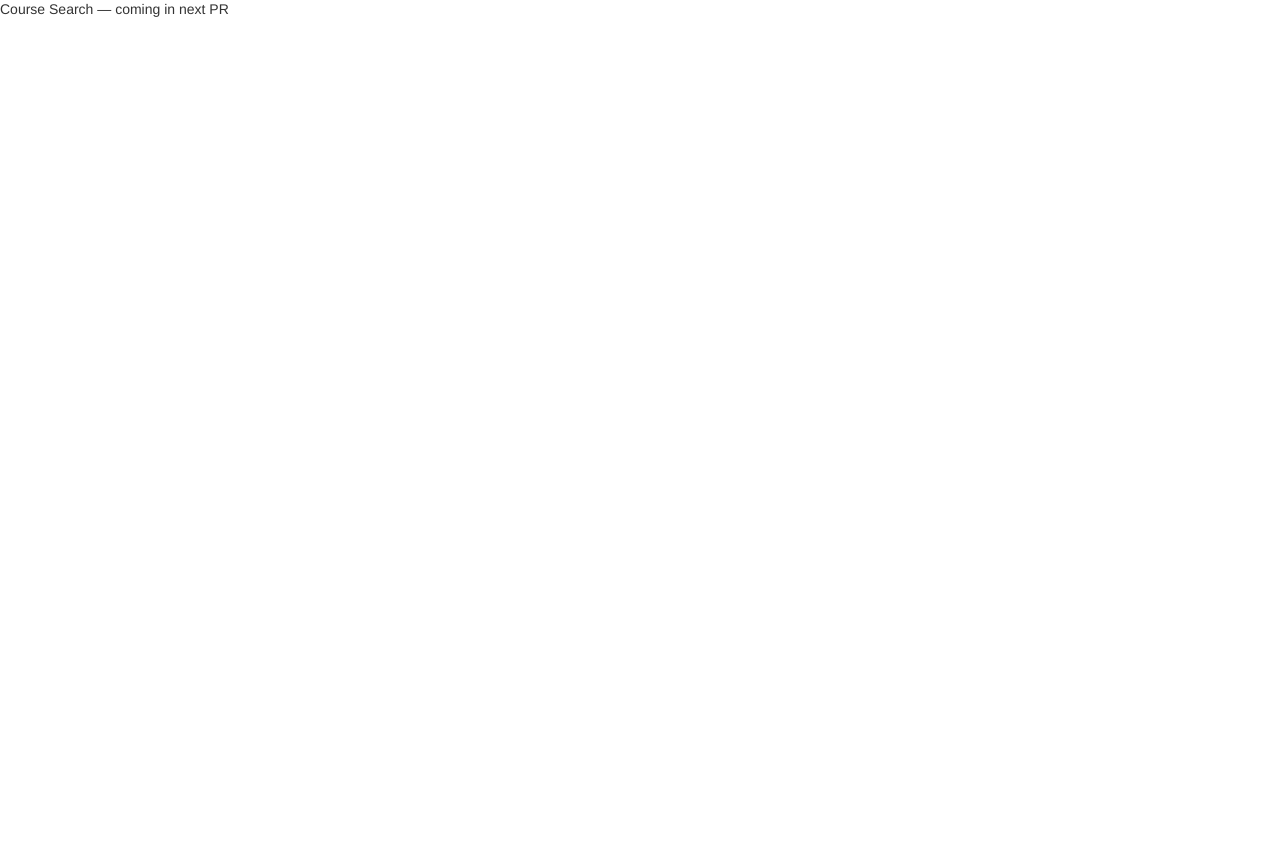
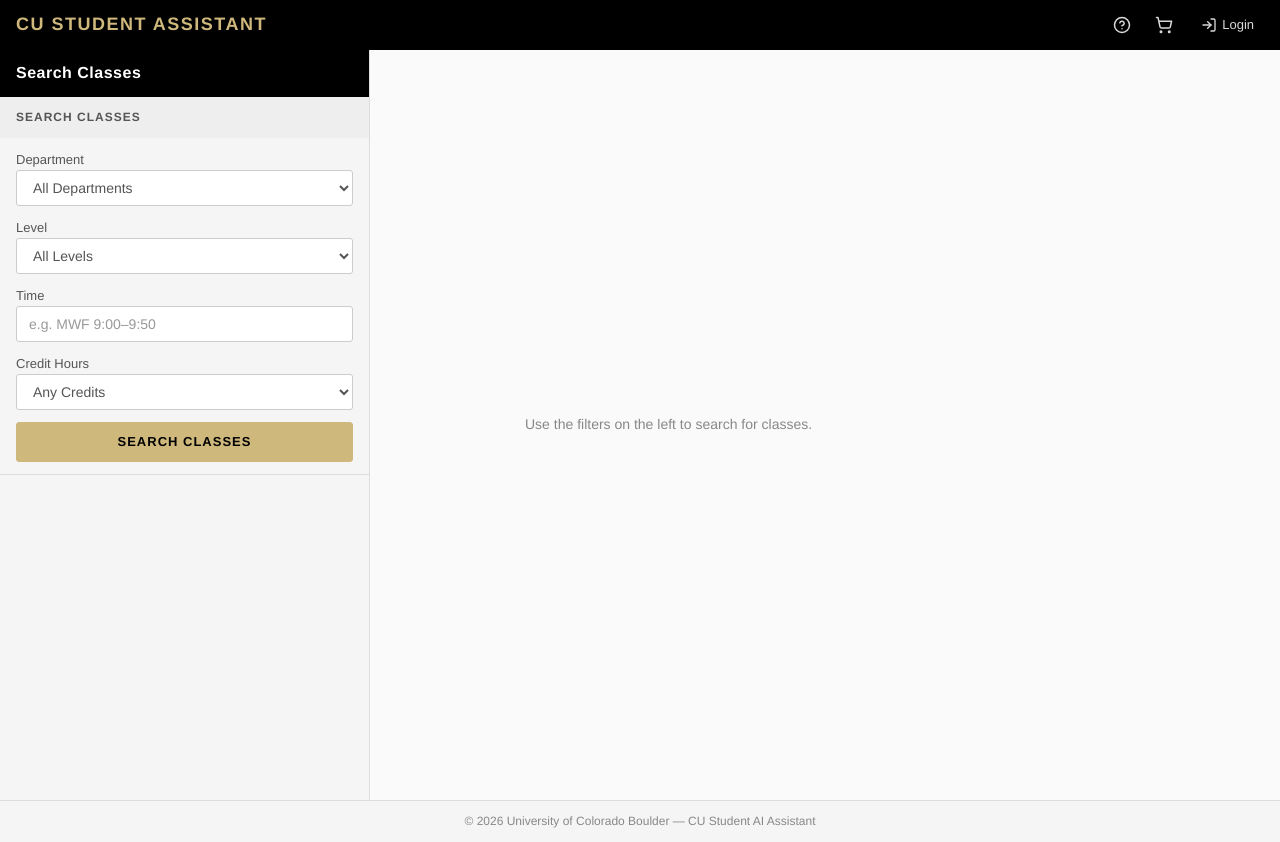
Before and after one commit to Andrewcook08/cu-student-ai-assistant, a Vue app in the folder frontend/: page / in a window 1280 px wide. Before the commit the page ends 800 px from the top, so only its background shows below. Built offline with nearby package versions, Linux system fonts and the light colour scheme.

Commit message:
CUAI-57: Layout shell — header, filter sidebar, footer (FE-002)
Co-Authored-By: Claude Sonnet 4.6 <noreply@anthropic.com>

```diff
--- /dev/null
+++ b/frontend/src/components/layout/AppFooter.vue
@@ -0,0 +1,5 @@
+<template>
+  <footer style="text-align: center; padding: 12px 16px; font-size: 12px; color: #888; border-top: 1px solid #ddd; background: #f5f5f5;">
+    &copy; {{ new Date().getFullYear() }} University of Colorado Boulder &mdash; CU Student AI Assistant
+  </footer>
+</template>
--- /dev/null
+++ b/frontend/src/components/layout/AppHeader.vue
@@ -0,0 +1,37 @@
+<script setup lang="ts">
+import { HelpCircle, ShoppingCart, LogIn, LogOut } from 'lucide-vue-next'
+import { useAuthStore } from '@/stores/authStore'
+
+const auth = useAuthStore()
+</script>
+
+<template>
+  <header class="banner" role="banner">
+    <h1 class="banner__title">CU STUDENT ASSISTANT</h1>
+    <div class="banner__icons">
+      <a href="https://www.colorado.edu/registrar" class="header-icon" target="_blank" title="Help">
+        <HelpCircle :size="18" aria-hidden="true" />
+        <span class="sr-only">Help</span>
+      </a>
+      <a href="#" class="header-icon" title="Cart">
+        <ShoppingCart :size="18" aria-hidden="true" />
+        <span class="sr-only">Cart</span>
+      </a>
+    </div>
+    <div class="banner__auth">
+      <a v-if="!auth.isAuthenticated" href="#" class="anon-only" @click.prevent="() => {}">
+        <LogIn :size="16" aria-hidden="true" />
+        Login
+      </a>
+      <div v-else class="authed-only" style="display: inline-flex; align-items: center; color: #fff; padding: 8px 10px; font-size: 13px;">
+        Welcome, <span class="user-name" style="margin-left: 4px;">{{ auth.userName }}</span>
+      </div>
+    </div>
+    <div v-if="auth.isAuthenticated" class="banner__logout_icon">
+      <a href="#" class="header-icon logout-btn" @click.prevent="auth.logout()" title="Logout">
+        <LogOut :size="16" aria-hidden="true" />
+        Logout
+      </a>
+    </div>
+  </header>
+</template>
--- /dev/null
+++ b/frontend/src/components/layout/FilterBar.vue
@@ -0,0 +1,98 @@
+<script lang="ts">
+export interface FilterValues {
+  dept: string
+  level: string
+  time: string
+  credits: string
+}
+</script>
+
+<script setup lang="ts">
+import { ref } from 'vue'
+
+const emit = defineEmits<{
+  search: [filters: FilterValues]
+}>()
+
+const dept = ref('')
+const level = ref('')
+const time = ref('')
+const credits = ref('')
+
+function handleSearch() {
+  emit('search', {
+    dept: dept.value,
+    level: level.value,
+    time: time.value,
+    credits: credits.value,
+  })
+}
+</script>
+
+<template>
+  <div class="panel__head">
+    <h2>Search Classes</h2>
+  </div>
+  <div class="panel__body">
+    <form @submit.prevent="handleSearch">
+      <div class="section">
+        <span class="section__title">Search Classes</span>
+        <div class="section__content">
+          <div class="form-group">
+            <label for="filter-dept">Department</label>
+            <select id="filter-dept" v-model="dept" class="form-control">
+              <option value="">All Departments</option>
+              <option value="CSCI">CSCI — Computer Science</option>
+              <option value="MATH">MATH — Mathematics</option>
+              <option value="PHYS">PHYS — Physics</option>
+              <option value="CHEM">CHEM — Chemistry</option>
+              <option value="BIOL">BIOL — Biology</option>
+              <option value="ENGL">ENGL — English</option>
+              <option value="HIST">HIST — History</option>
+              <option value="PSYC">PSYC — Psychology</option>
+              <option value="ECON">ECON — Economics</option>
+              <option value="BUSN">BUSN — Business</option>
+              <option value="ASTR">ASTR — Astronomy</option>
+              <option value="ENVS">ENVS — Environmental Studies</option>
+            </select>
+          </div>
+          <div class="form-group">
+            <label for="filter-level">Level</label>
+            <select id="filter-level" v-model="level" class="form-control">
+              <option value="">All Levels</option>
+              <option value="undergrad-lower">Undergrad Lower (1000–2999)</option>
+              <option value="undergrad-upper">Undergrad Upper (3000–4999)</option>
+              <option value="graduate">Graduate (5000+)</option>
+              <option value="law">Law</option>
+              <option value="non-credit">Non-Credit</option>
+            </select>
+          </div>
+          <div class="form-group">
+            <label for="filter-time">Time</label>
+            <input
+              id="filter-time"
+              v-model="time"
+              type="text"
+              class="form-control"
+              placeholder="e.g. MWF 9:00–9:50"
+            />
+          </div>
+          <div class="form-group">
+            <label for="filter-credits">Credit Hours</label>
+            <select id="filter-credits" v-model="credits" class="form-control">
+              <option value="">Any Credits</option>
+              <option value="1">1 Credit</option>
+              <option value="2">2 Credits</option>
+              <option value="3">3 Credits</option>
+              <option value="4">4 Credits</option>
+              <option value="5">5+ Credits</option>
+            </select>
+          </div>
+          <div class="form-group">
+            <button type="submit" class="btn btn--full">SEARCH CLASSES</button>
+          </div>
+        </div>
+      </div>
+    </form>
+  </div>
+</template>
--- a/frontend/src/views/CourseSearchView.vue
+++ b/frontend/src/views/CourseSearchView.vue
@@ -1,8 +1,37 @@
 <script setup lang="ts">
+import { ref } from 'vue'
+import AppHeader from '@/components/layout/AppHeader.vue'
+import AppFooter from '@/components/layout/AppFooter.vue'
+import FilterBar from '@/components/layout/FilterBar.vue'
+import type { FilterValues } from '@/components/layout/FilterBar.vue'
+
+const hasSearched = ref(false)
+const activeFilters = ref<FilterValues>({ dept: '', level: '', time: '', credits: '' })
+
+function onSearch(filters: FilterValues) {
+  activeFilters.value = filters
+  hasSearched.value = true
+}
 </script>
 
 <template>
-  <div>
-    <p>Course Search — coming in next PR</p>
+  <div style="display: flex; flex-direction: column; min-height: 100vh;">
+    <AppHeader />
+    <main class="panels" style="flex: 1;">
+      <div class="panel panel--visible">
+        <FilterBar @search="onSearch" />
+      </div>
+      <div class="empty-space">
+        <div class="empty-space__content">
+          <p v-if="!hasSearched" style="color: #888; font-size: 14px;">Use the filters on the left to search for classes.</p>
+          <p v-else style="color: #555; font-size: 14px;">
+            Showing results for:
+            <strong>{{ activeFilters.dept || 'All Departments' }}</strong>
+            — Course table coming in next PR.
+          </p>
+        </div>
+      </div>
+    </main>
+    <AppFooter />
   </div>
 </template>
```
